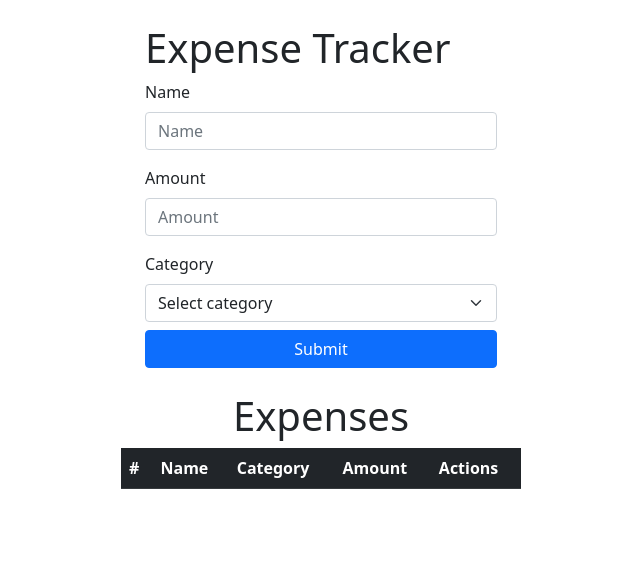
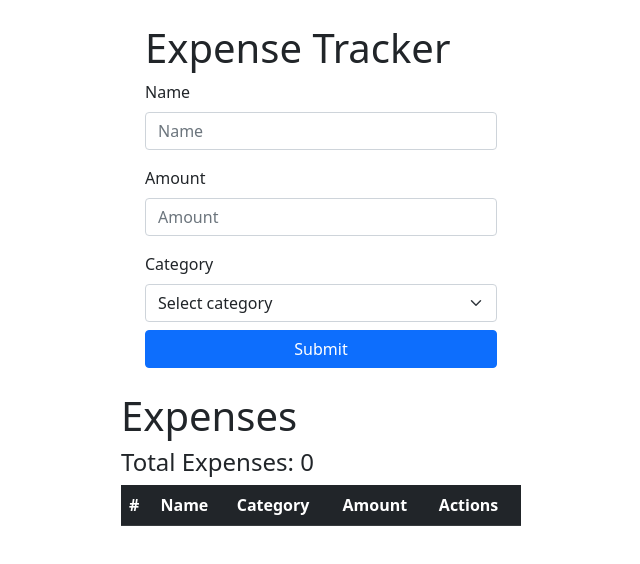
Before and after one commit to SilasAggrey/expense-tracker, a React (Create React App) app: page / in a window 1280 px wide. Shown: the top 564 px of the page, without its empty margins (319-959 px from the left). Built offline with nearby package versions, Linux system fonts and the light colour scheme.

Commit message:
add totalExpenses

```diff
--- a/src/components/ExpenseForm.js
+++ b/src/components/ExpenseForm.js
@@ -19,7 +19,7 @@ const ExpenseForm = (props) => {
     let newExpense = {
       id: uuid(),
       title: title,
-      amount: amount,
+      amount: amount * 1,
       category: category,
       date: date,
     };
@@ -33,7 +33,7 @@ const ExpenseForm = (props) => {
         <FormGroup className="mb-3" controlId="formBasicName">
           <h1>Expense Tracker</h1>
           <FormLabel>Name</FormLabel>
-          <FormControl
+          <Form.Control
             type="text"
             placeholder="Name"
             onSubmit={handleSubmit}
@@ -44,7 +44,7 @@ const ExpenseForm = (props) => {
 
         <FormGroup className="mb-3" controlId="formBasicEmail">
           <FormLabel>Amount</FormLabel>
-          <FormControl
+          <Form.Control
             type="number"
             placeholder="Amount"
             onSubmit={handleSubmit}
--- a/src/components/Expenselist.js
+++ b/src/components/Expenselist.js
@@ -3,13 +3,14 @@ import { useSelector } from "react-redux";
 import Expense from "./Expense";
 
 const Expenselist = (props) => {
-  const expenses = useSelector((state) => {
-    return state.expenses;
-  });
+  const expenses = useSelector((state) => state.expenses);
+
+  const total = expenses.reduce((prev, cur) => prev + cur.amount, 0);
 
   return (
     <div>
-      <h1 className="text-center">Expenses</h1>
+      <h1>Expenses</h1>
+      <h4>Total Expenses: {total}</h4>
       <table className="table table-dark table-striped">
         <thead>
           <tr>
--- a/src/reducers/reducer.js
+++ b/src/reducers/reducer.js
@@ -1,5 +1,6 @@
 const initialState = {
   expenses: [],
+  totalExpenses: 0,
 };
 
 const reducer = (state = initialState, action) => {
@@ -14,6 +15,7 @@ const reducer = (state = initialState, action) => {
         if (exp.id === action.payload.id) return action.payload;
         else return exp;
       });
+
       return {
         ...state,
         expenses: expenses,
@@ -22,6 +24,7 @@ const reducer = (state = initialState, action) => {
       let updatedExpenses = state.expenses.filter(
         (exp) => exp.id !== action.payload
       );
+
       return {
         ...state,
         expenses: updatedExpenses,
```
